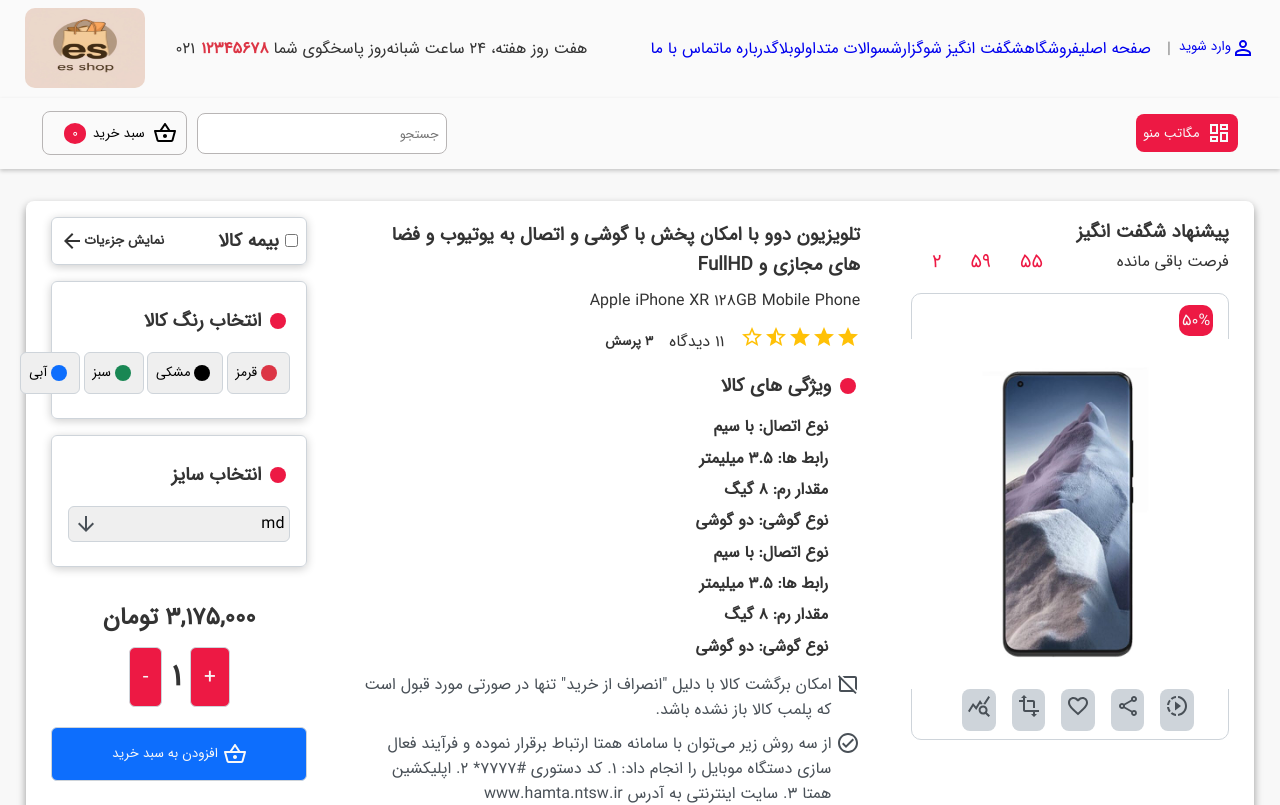
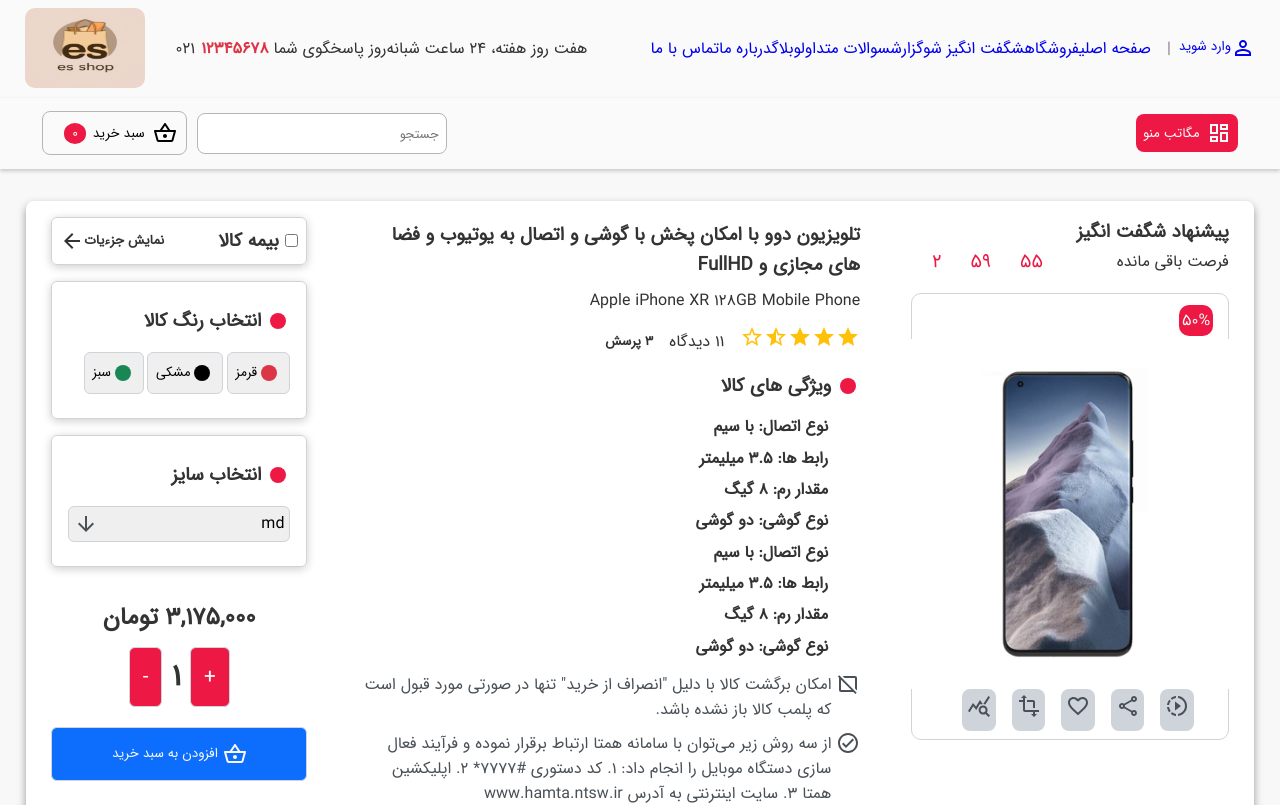
Before and after one commit to AbolfazlEs2006/ecommerceshop, a React (Create React App) app: page /products/1 in a window 1280 px wide. Shown: the top 805 px of the page. Built offline with nearby package versions, Linux system fonts and the light colour scheme.

Commit message:
remove blue btn

```diff
--- a/src/components/detailsproduct/Detailsproduct.jsx
+++ b/src/components/detailsproduct/Detailsproduct.jsx
@@ -206,7 +206,7 @@ export default function Detailsproduct() {
           </div>
           <div className="chose-color">
             <Circle title={"انتخاب رنگ کالا"} />
-            <div>
+            <div className="chose-color-btn">
               <button
                 onClick={() => setChosecolorred((prev) => !prev)}
                 className={`red ${chosecolorred ? "border-chose-red" : "red"}`}
@@ -232,16 +232,6 @@ export default function Detailsproduct() {
               >
                 <FiberManualRecordIcon />
                 سبز
-              </button>
-              <button
-                onClick={() => setChosecolorblue((prev) => !prev)}
-                className={`blue ${
-                  chosecolorblue ? "border-chose-blue" : "blue"
-                }`}
-                type="button"
-              >
-                <FiberManualRecordIcon />
-                آبی
               </button>
             </div>
           </div>
```
